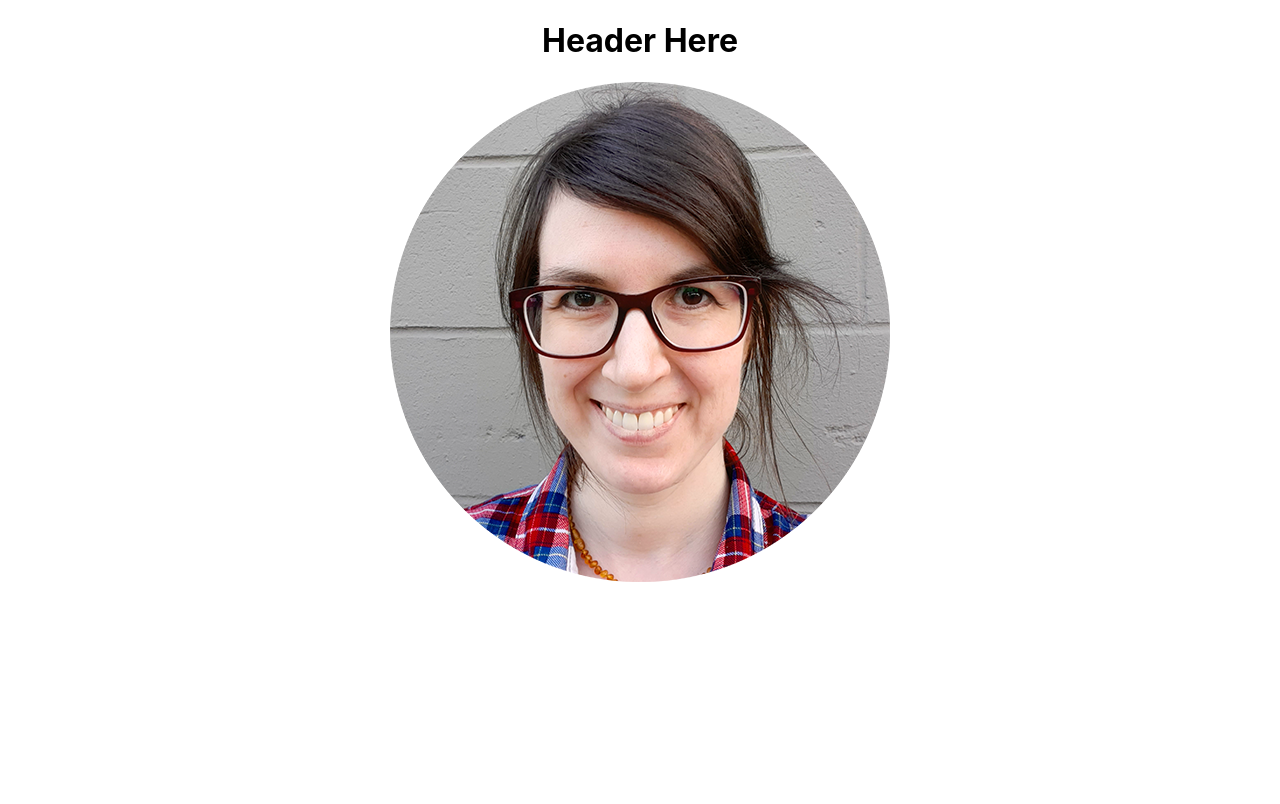
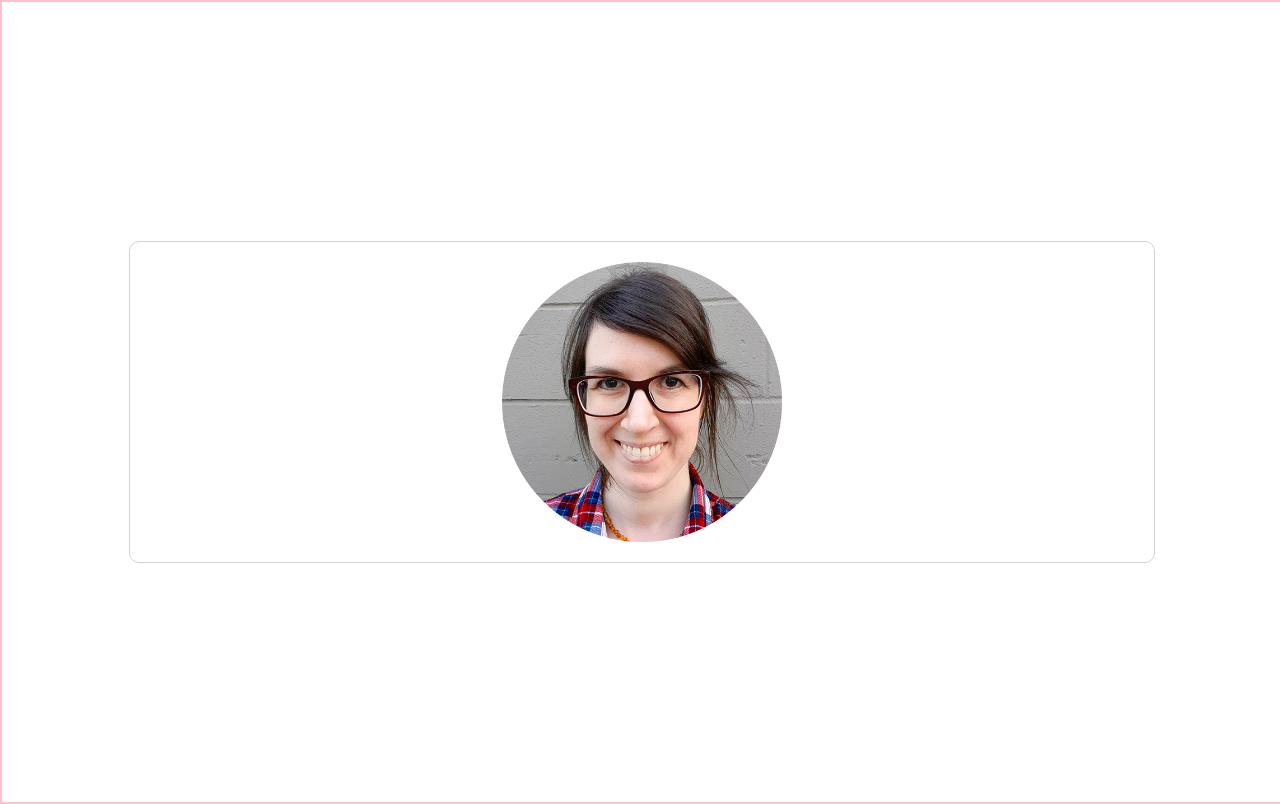
Before and after one commit to wrunion/winter-runion-design, a React (Create React App) app: page / in a window 1280 px wide. Built offline with nearby package versions, Linux system fonts and the light colour scheme.

Commit message:
Use flex to center all content.

```diff
--- /dev/null
+++ b/src/components/About.css
@@ -0,0 +1,22 @@
+.App {
+  display: flex;
+  height: 100vh;
+  width: 100vw;
+  align-items: center;
+  justify-content: center;
+  border: 2px solid pink;
+}
+
+.About {
+  border: 1px lightgrey solid;
+  border-radius: 10px;
+  width: 80vw;
+  height: 40vh;
+  display: flex;
+  align-items: center;
+  justify-content: space-around;
+}
+
+.About img {
+  max-height: 35vh;
+}
--- a/src/components/About.js
+++ b/src/components/About.js
@@ -1,5 +1,6 @@
 import React from 'react'
 import avatar from './meRound500.png';
+import './About.css';
 
 function About() {
   return (
--- a/src/components/App.js
+++ b/src/components/App.js
@@ -1,12 +1,13 @@
 import React from 'react';
 import './App.css';
+import './About.css';
 // import ImageList from './Polaroid/ImageList';
 import About from './About';
 
 function App() {
   return (
     <div className="container App">
-      <h1>Header Here</h1>
+      {/* <h1>Header Here</h1> */}
       {/* <ImageList /> */}
       <About />
     </div>
```
